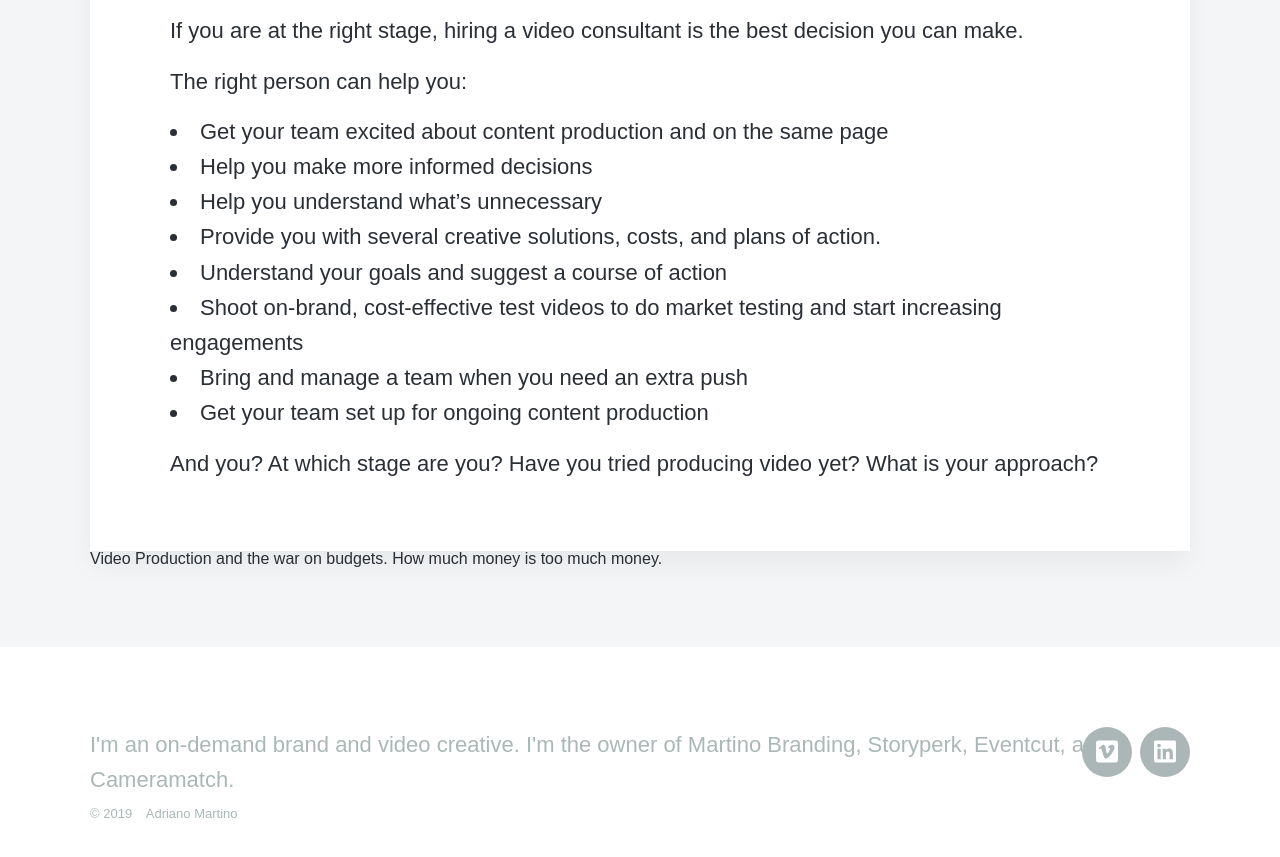
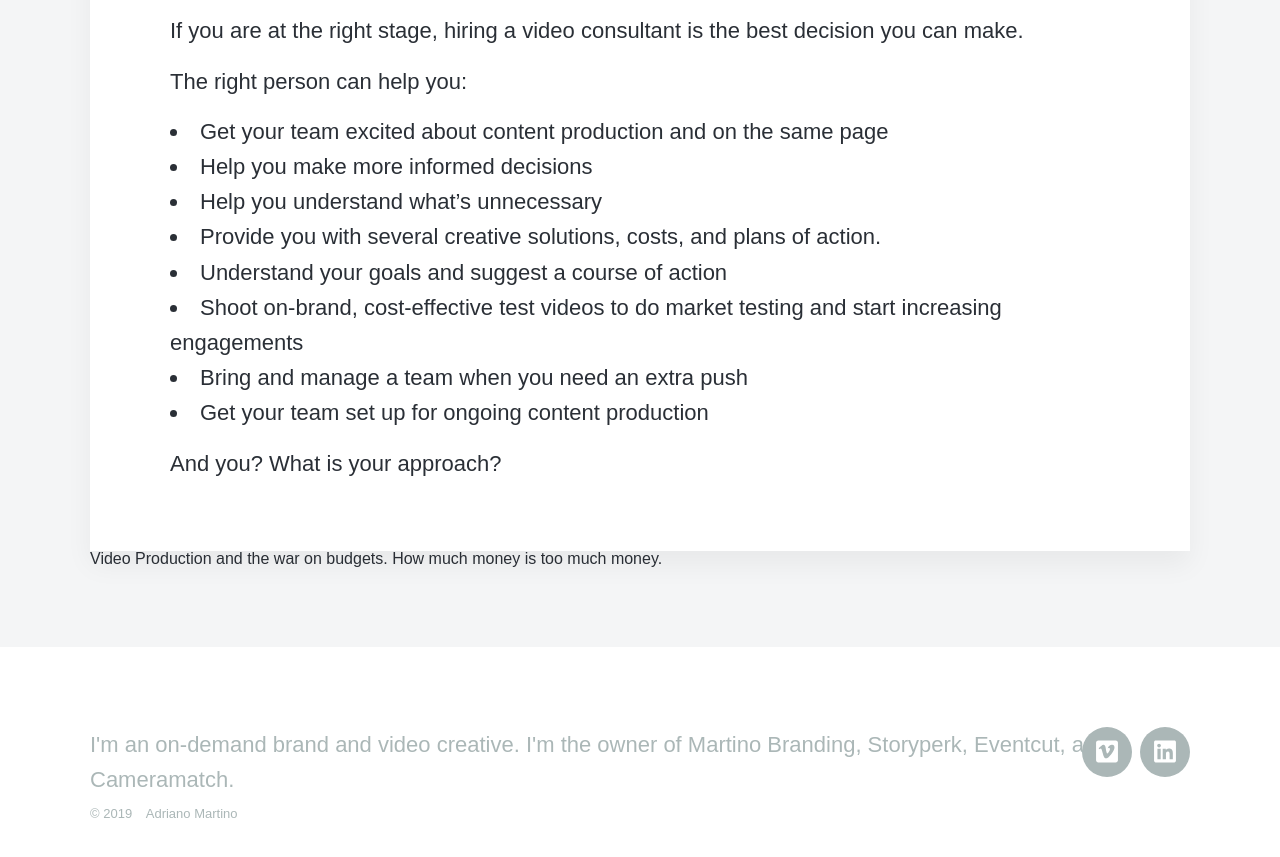
Before and after one commit to adrianomartino/amartino, a Jekyll site: the page built from _posts/2019-04-22-test-title.md, in a window 1280 px wide and 900 px high, scrolled down 3136 px. Shown: the top 857 px of the window. Built offline with Jekyll 4.4.1, drawn with Linux system fonts in a browser that asks for light colours; nearby versions of some CDN libraries; some web fonts are replaced.

Commit message:
Update from Forestry.io Adriano Martino updated _posts/2019-04-22-test-title.md

```diff
--- a/_posts/2019-04-22-test-title.md
+++ b/_posts/2019-04-22-test-title.md
@@ -89,5 +89,4 @@ The right person can help you:
 * Bring and manage a team when you need an extra push
 * Get your team set up for ongoing content production
 
-
-And you? At which stage are you? Have you tried producing video yet? What is your approach?
+And you? What is your approach?
```
